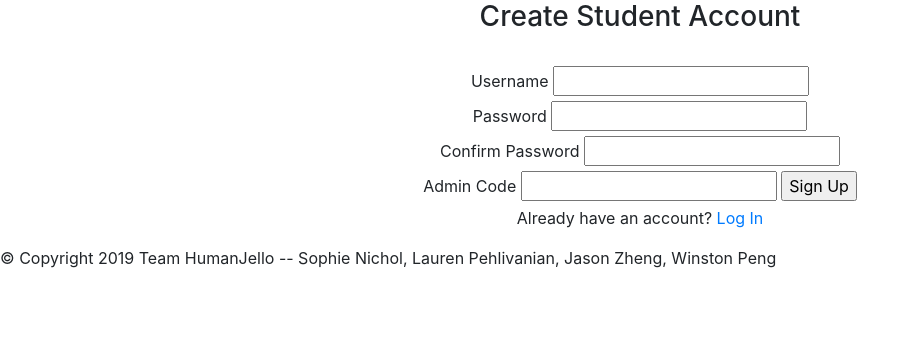
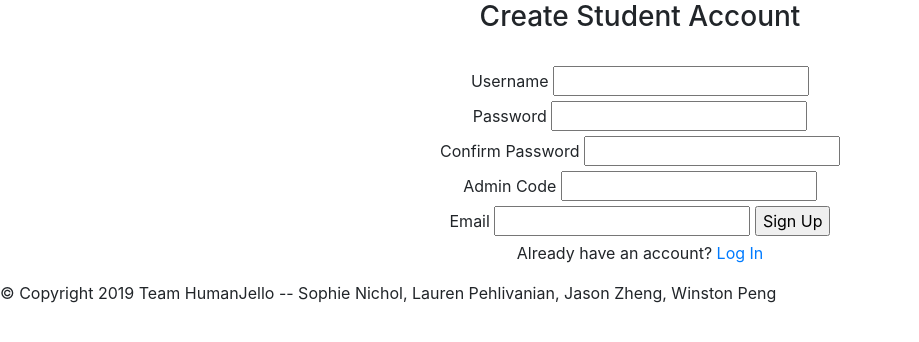
Before and after one commit to snichol00/HumanJello, a Flask app: page /adminAccount in a window 1280 px wide. Shown: the top 342 px of the page, without its empty margins (0-919 px from the left). Run offline with Flask 2, Linux system fonts and the light colour scheme; some libraries are stand-ins or nearby versions.

Commit message:
added email field for admin register

```diff
--- a/templates/register.html
+++ b/templates/register.html
@@ -35,6 +35,9 @@
   {% if admin %}
   <label for="adminCode">Admin Code</label>
   <input type="text" name="adminCode" required>
+  <br>
+  <label for="email">Email</label>
+  <input type="text" name="email" required>
   {% endif %}
   <input type="submit" name="register-button" value="Sign Up">
   <p>Already have an account? <a href="/login">Log In</a></p>
```
